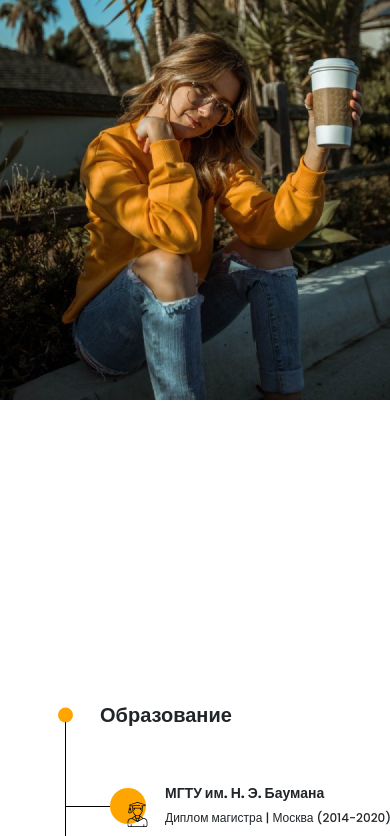
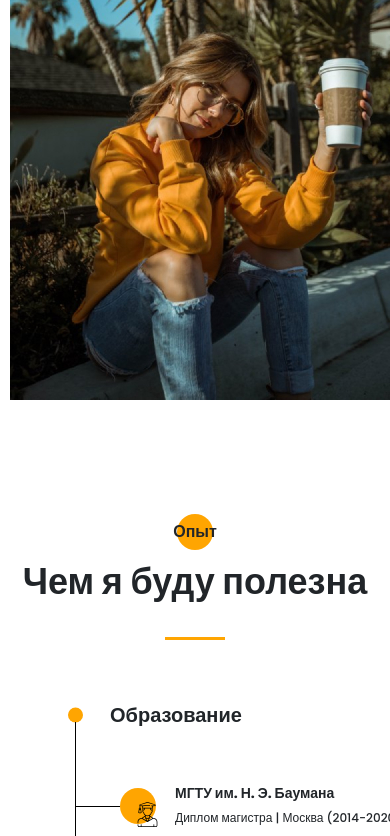
Before and after one commit to DmitrySPBMikhailov/portfolio-test, a website: page src/index.html in a window 390 px wide. Shown: the part 1164-2000 px from the top of the page. Drawn offline with nearby package versions, Linux system fonts and the light colour scheme; files that its build step writes are made by us from their sources; files whose address does not match are found by name.

Commit message:
added media file

```diff
--- /dev/null
+++ b/src/sass/blocks/_media.scss
@@ -0,0 +1,24 @@
+@media (max-width: 1200px) {
+    .container {
+        max-width: 960px;
+    }
+}
+
+@media (max-width: 992px) {
+    .container {
+        max-width: 720px;
+    }
+}
+
+@media (max-width: 768px) {
+    .container {
+        max-width: 540px;
+    }
+}
+
+@media (max-width: 576px) {
+    .container {
+        max-width: 100%;
+        padding: 0 10px;
+    }
+}
--- a/src/sass/style.scss
+++ b/src/sass/style.scss
@@ -32,3 +32,4 @@
 @import 'blocks/portfolio';
 @import 'blocks/price';
 @import 'blocks/contacts';
+@import 'blocks/media'
```
Also changed, not shown: dist/css/style.min.css.
